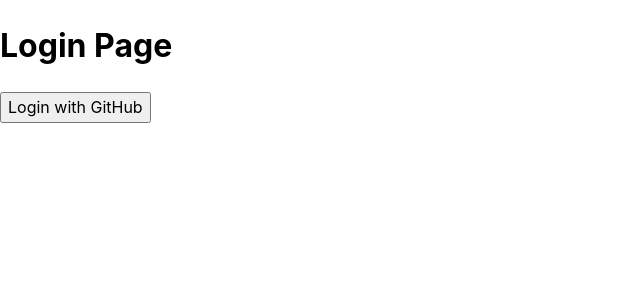
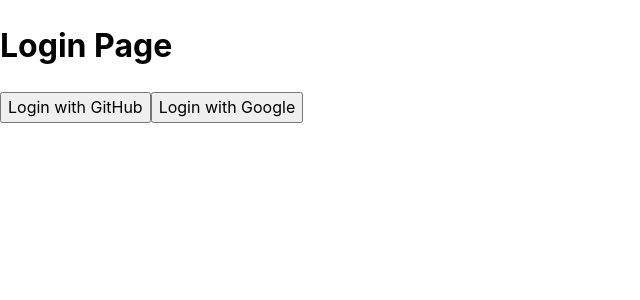
Before and after one commit to FreerGit/daglig, a Next.js app in the folder frontend/: page /auth/signin in a window 1280 px wide. Shown: the top 300 px of the page, without its empty margins (0-640 px from the left). Built offline with nearby package versions, Linux system fonts and the light colour scheme; no server answers.

Commit message:
add google login flow

```diff
--- a/frontend/app/auth/signin/page.js
+++ b/frontend/app/auth/signin/page.js
@@ -3,13 +3,11 @@
 import { signIn, useSession } from "next-auth/react";
 import { useRouter } from "next/navigation";
 import { useEffect } from "react";
-import { redirect } from "next/navigation";
 
 export default function LoginPage() {
   const { data: session, status } = useSession();
   const router = useRouter();
 
-  // Redirect to "/abc" if session is active and not loading
   useEffect(() => {
     console.log("signin: ", status);
     if (status === "authenticated") {
@@ -21,6 +19,7 @@
     <div>
       <h1>Login Page</h1>
       <button onClick={() => signIn("github")}>Login with GitHub</button>
+      <button onClick={() => signIn("google")}>Login with Google</button>
     </div>
   );
 }
--- a/frontend/auth.js
+++ b/frontend/auth.js
@@ -1,11 +1,16 @@
 import { getServerSession } from "next-auth";
 import GithubProvider from "next-auth/providers/github";
+import GoogleProvider from "next-auth/providers/google";
 
 const authOptions = {
   providers: [
     GithubProvider({
       clientId: process.env.GITHUB_CLIENT_ID,
       clientSecret: process.env.GITHUB_CLIENT_SECRET,
+    }),
+    GoogleProvider({
+      clientId: process.env.GOOGLE_CLIENT_ID,
+      clientSecret: process.env.GOOGLE_CLIENT_SECRET,
     }),
   ],
   pages: {
```
